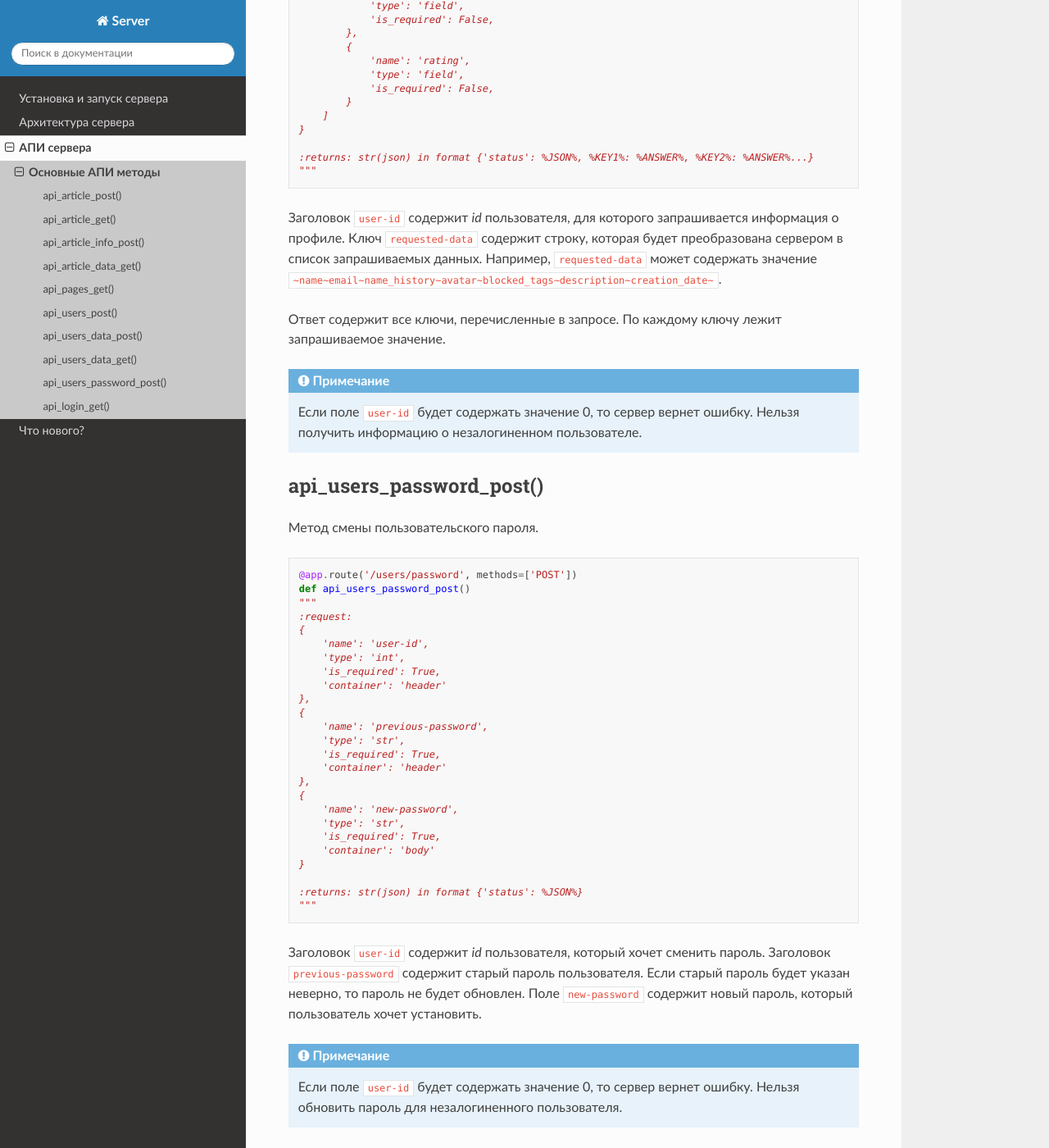
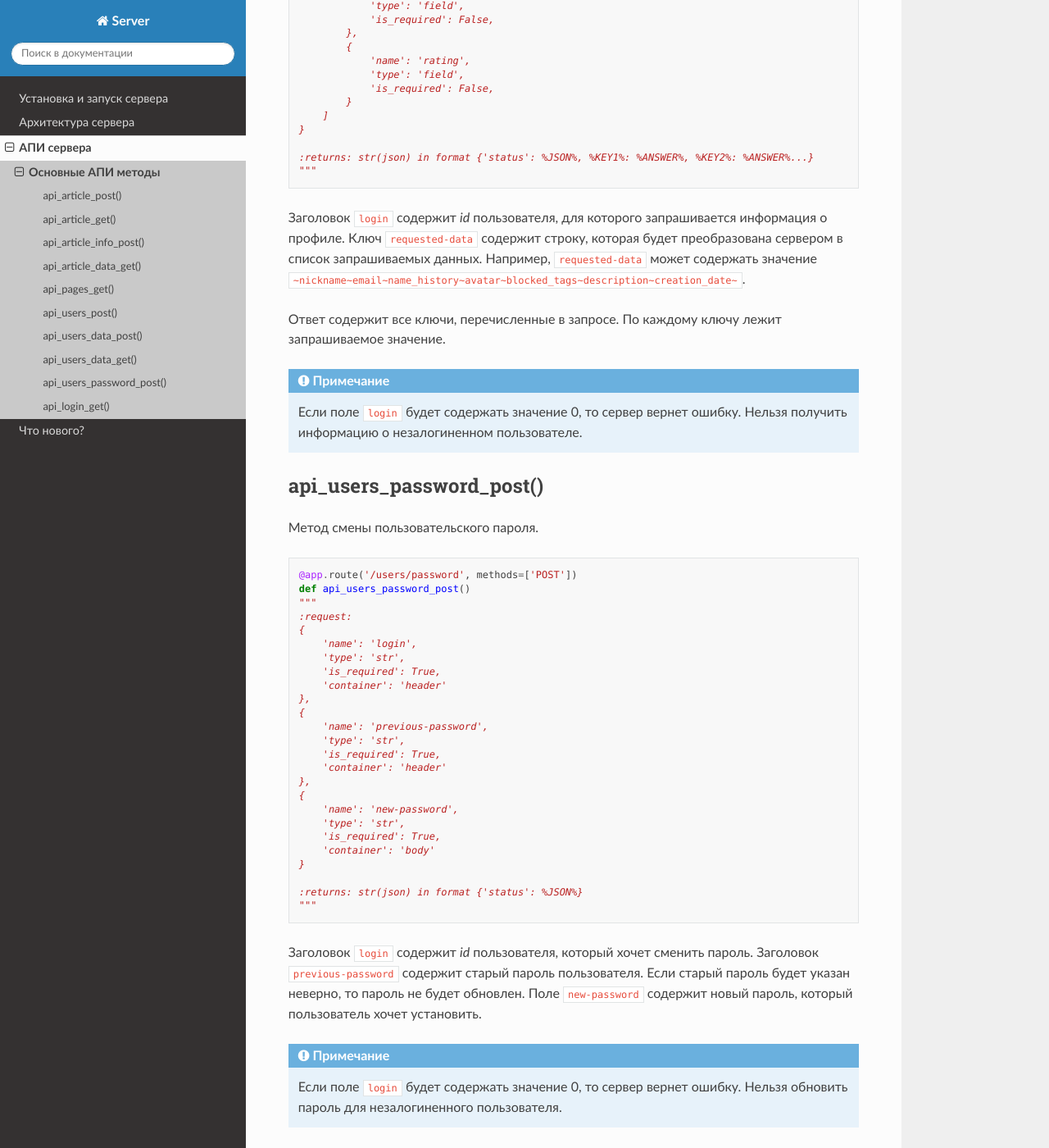
Before and after one commit to abnormalize0/DailyTeleFrog, a Sphinx documentation site: the page built from server/doc/source/api/api.rst, in a window 1280 px wide and 1400 px high, scrolled down 16433 px. Shown: the whole window at 82% size. Built offline with Sphinx 7.4.7 and the Read the Docs theme 2.0.0, drawn with Linux system fonts in a browser that asks for light colours; pages that are not in the unit, such as notebooks, are missing from menus; some of the changed text lies outside the part shown.

Commit message:
Change user-id,name to login,nickname

```diff
--- a/server/doc/source/api/api.rst
+++ b/server/doc/source/api/api.rst
@@ -33,8 +33,8 @@ api_article_post()
     """
     :request:
     {
-        'name': 'user-id',
-        'type': 'int',
+        'name': 'login',
+        'type': 'str',
         'is_required': True,
         'container': 'header'
     },
@@ -127,7 +127,7 @@ api_article_get()
         'preview_content': '%JSON%' # user-defined preview structure
         'name': '%STR%'
         'author_preview': {
-                            'name': '%STR%'
+                            'nickname': '%STR%'
                             'avatar': '%STR%'
                           }
         'answers': [
@@ -162,7 +162,7 @@ api_article_get()
 Ключ ``name`` содержит название статьи.
 
 Ключ ``author_preview`` содержит *json* с данными об авторе для предпоказа. Данные об авторе содержат *login*
-пользователя, доступный по ключу ``name`` и ссылку на аватар автора, доступную по ключу ``avatar``.
+пользователя, доступный по ключу ``nickname`` и ссылку на аватар автора, доступную по ключу ``avatar``.
 
 Ключ ``answers`` содержит список коментариев и ответов к ним.
 Этот список содержит древовиднусюб структуру комментариев.
@@ -195,8 +195,8 @@ api_article_info_post()
     """
     :request:
     {
-        'name': 'user-id',
-        'type': 'int',
+        'name': 'login',
+        'type': 'str',
         'is_required': True,
         'container': 'header'
     },
@@ -268,7 +268,7 @@ api_article_info_post()
     :returns: str(json) in format {'status': %JSON%, 'comment_id': %INT%}
     """
 
-Заголовок ``user-id`` содержит *id* пользователя, для которого запрашиваются страницы со статьями.
+Заголовок ``login`` содержит *id* пользователя, для которого запрашиваются страницы со статьями.
 Если страницы запрашиваются для незалогиненного пользователя, то этот заголовок должен содержать значение ``0``.
 Заголовок ``article-id`` содержит *id* статьи для которой будет выполняться команда.
 В запросе к серверу должна присутсвовать одна из команд ``like-article``, ``dislike-article``, ``like-comment``,
@@ -359,8 +359,8 @@ api_pages_get()
     """
     :request:
     {
-        'name': 'user-id',
-        'type': 'int',
+        'name': 'login',
+        'type': 'str',
         'is_required': True,
         'container': 'header'
     },
@@ -458,7 +458,7 @@ api_pages_get()
     :returns: str(json) in format {'status': %JSON%, 'pages': %JSON%}
     """
 
-Заголовок ``user-id`` содержит *id* пользователя, для которого запрашиваются страницы со статьями.
+Заголовок ``login`` содержит *id* пользователя, для которого запрашиваются страницы со статьями.
 Если страницы запрашиваются для незалогиненного пользователя, то этот заголовок должен содержать значение ``0``.
 Заголовок ``indexes`` содержит список *id* запрашиваемых страниц перечисленных через символ ``~``.
 Например, заголовок может содержать значение ``~1~2~3~``.
@@ -487,7 +487,7 @@ api_pages_get()
             'preview_content': '%JSON%' # user-defined preview structure
             'name': '%STR%'
             'author_preview': {
-                                'name': '%STR%'
+                                'nickname': '%STR%'
                                 'avatar': '%STR%'
                             }
             'likes_count': '%INT%'
@@ -529,7 +529,7 @@ api_pages_get()
 Ключ ``name`` содержит название статьи.
 
 Ключ ``author_preview`` содержит *json* с данными об авторе для предпоказа. Данные об авторе содержат *login*
-пользователя, доступный по ключу ``name`` и ссылку на аватар автора, доступную по ключу ``avatar``.
+пользователя, доступный по ключу ``nickname`` и ссылку на аватар автора, доступную по ключу ``avatar``.
 
 Ключ ``likes_count`` содержит количество лайков статьи.
 Ключ ``likes_id`` содержит id пользователей, которые поставили лайк статье.
@@ -664,13 +664,13 @@ api_users_data_post()
     """
     :request:
     {
-        'name': 'user-id',
-        'type': 'int',
+        'name': 'login',
+        'type': 'str',
         'is_required': True,
         'container': 'header'
     },
     {
-        'name': 'name',
+        'name': 'nickname',
         'type': 'str',
         'is_required': False,
         'container': 'body',
@@ -740,7 +740,7 @@ api_users_data_post()
     """
 
 Метод принимает только один заголовок с *id* пользователя.
-Поле ``name`` соответствует никнейму пользователя.
+Поле ``nickname`` соответствует никнейму пользователя.
 Поле ``email`` соответствует почте пользователя.
 Поле ``avatar`` является ссылкой на аватарку пользователя.
 Поле ``sub-tags`` является списком тегов, на которые пользователь подписан, разделенных символом ``~``.
@@ -752,10 +752,10 @@ api_users_data_post()
 Поле ``blocked-communities`` является списком заблокированных сообществ, разделенных символом ``~``.
 Поле ``description`` содержит в себе текстовое описарние профиля.
 
-Если было обновлено поле ``name``, то поле ``name_history`` будет обновлено сервером автоматически.
+Если было обновлено поле ``nickname``, то поле ``name_history`` будет обновлено сервером автоматически.
 
 .. note::
-    Если поле ``user-id`` будет содержать значение 0, то сервер вернет ошибку.
+    Если поле ``login`` будет содержать значение 0, то сервер вернет ошибку.
     Нельзя обновить данные о незалогиненном пользователе.
 
 api_users_data_get()
@@ -770,8 +770,8 @@ api_users_data_get()
     """
     :request:
     {
-        'name': 'user-id',
-        'type': 'int',
+        'name': 'login',
+        'type': 'str',
         'is_required': True,
         'container': 'header'
     },
@@ -782,7 +782,7 @@ api_users_data_get()
         'container': 'header',
         'structure': [
             {
-                'name': 'name',
+                'name': 'nickname',
                 'type': 'field',
                 'is_required': False,
             },
@@ -858,14 +858,14 @@ api_users_data_get()
     :returns: str(json) in format {'status': %JSON%, %KEY1%: %ANSWER%, %KEY2%: %ANSWER%...}
     """
 
-Заголовок ``user-id`` содержит *id* пользователя, для которого запрашивается информация о профиле.
+Заголовок ``login`` содержит *id* пользователя, для которого запрашивается информация о профиле.
 Ключ ``requested-data`` содержит строку, которая будет преобразована сервером в список запрашиваемых данных. Например,
-``requested-data`` может содержать значение ``~name~email~name_history~avatar~blocked_tags~description~creation_date~``.
+``requested-data`` может содержать значение ``~nickname~email~name_history~avatar~blocked_tags~description~creation_date~``.
 
 Ответ содержит все ключи, перечисленные в запросе. По каждому ключу лежит запрашиваемое значение.
 
 .. note::
-    Если поле ``user-id`` будет содержать значение 0, то сервер вернет ошибку.
+    Если поле ``login`` будет содержать значение 0, то сервер вернет ошибку.
     Нельзя получить информацию о незалогиненном пользователе.
 
 api_users_password_post()
@@ -880,8 +880,8 @@ api_users_password_post()
     """
     :request:
     {
-        'name': 'user-id',
-        'type': 'int',
+        'name': 'login',
+        'type': 'str',
         'is_required': True,
         'container': 'header'
     },
@@ -901,12 +901,12 @@ api_users_password_post()
     :returns: str(json) in format {'status': %JSON%}
     """
 
-Заголовок ``user-id`` содержит *id* пользователя, который хочет сменить пароль. Заголовок ``previous-password``
+Заголовок ``login`` содержит *id* пользователя, который хочет сменить пароль. Заголовок ``previous-password``
 содержит старый пароль пользователя. Если старый пароль будет указан неверно, то пароль не будет обновлен.
 Поле ``new-password`` содержит новый пароль, который пользователь хочет установить.
 
 .. note::
-    Если поле ``user-id`` будет содержать значение 0, то сервер вернет ошибку.
+    Если поле ``login`` будет содержать значение 0, то сервер вернет ошибку.
     Нельзя обновить пароль для незалогиненного пользователя.
 
 api_login_get()
@@ -921,8 +921,8 @@ api_login_get()
     """
     :request:
     {
-        'name': 'user-id',
-        'type': 'int',
+        'name': 'login',
+        'type': 'str',
         'is_required': False,
         'container': 'header',
     },
@@ -942,11 +942,11 @@ api_login_get()
     :returns: str(json) in format {'status': %JSON%, 'is-correct': %BOOL%}
     """
 
-Заголовок ``user-id`` содержит *id* пользователя, для которого происходит проверка пароля.
+Заголовок ``login`` содержит *id* пользователя, для которого происходит проверка пароля.
 Заголовок ``email`` содержит *email* пользователя, для которого происходит проверка пароля.
 Заголовок ``password`` содержит пароль, которой нужно проверить.
 При отсутсвии пользователя с *id* ``is-correct`` будет содержать значение ``False``
 
 .. note::
-    Если поле ``user-id`` будет содержать значение 0, то сервер вернет ошибку.
+    Если поле ``login`` будет содержать значение 0, то сервер вернет ошибку.
     Нельзя проверить пароль у незалогиненного пользователя.
--- a/server/doc/source/architecture.rst
+++ b/server/doc/source/architecture.rst
@@ -158,7 +158,7 @@
 
 Название таблицы пользователей задается в файле конфигурации сервера. По умолчанию это ``users``.
 Название уникального идентификатора пользователя *{id}* в базе данных задается в файле конфигурации сервера.
-По умолчанию это ``user_id``.
+По умолчанию это ``login``.
 
 База данных статей
 ^^^^^^^^^^^^^^^^^^
```
Also changed, not shown: other parts of server/doc/source/api/api.rst (+2 -2 lines), server/doc/source/images/users.drawio.png, 4 other files.
